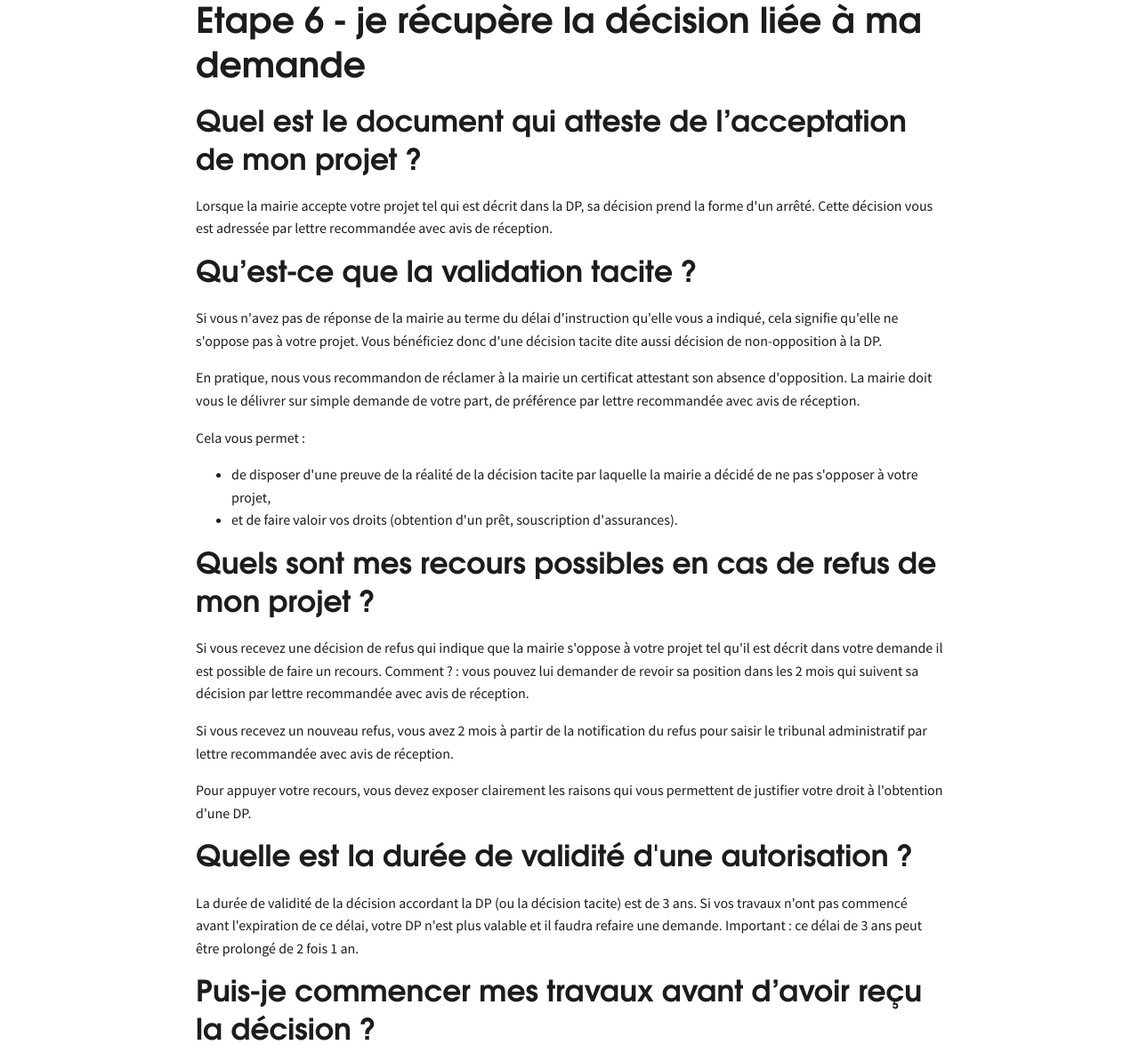
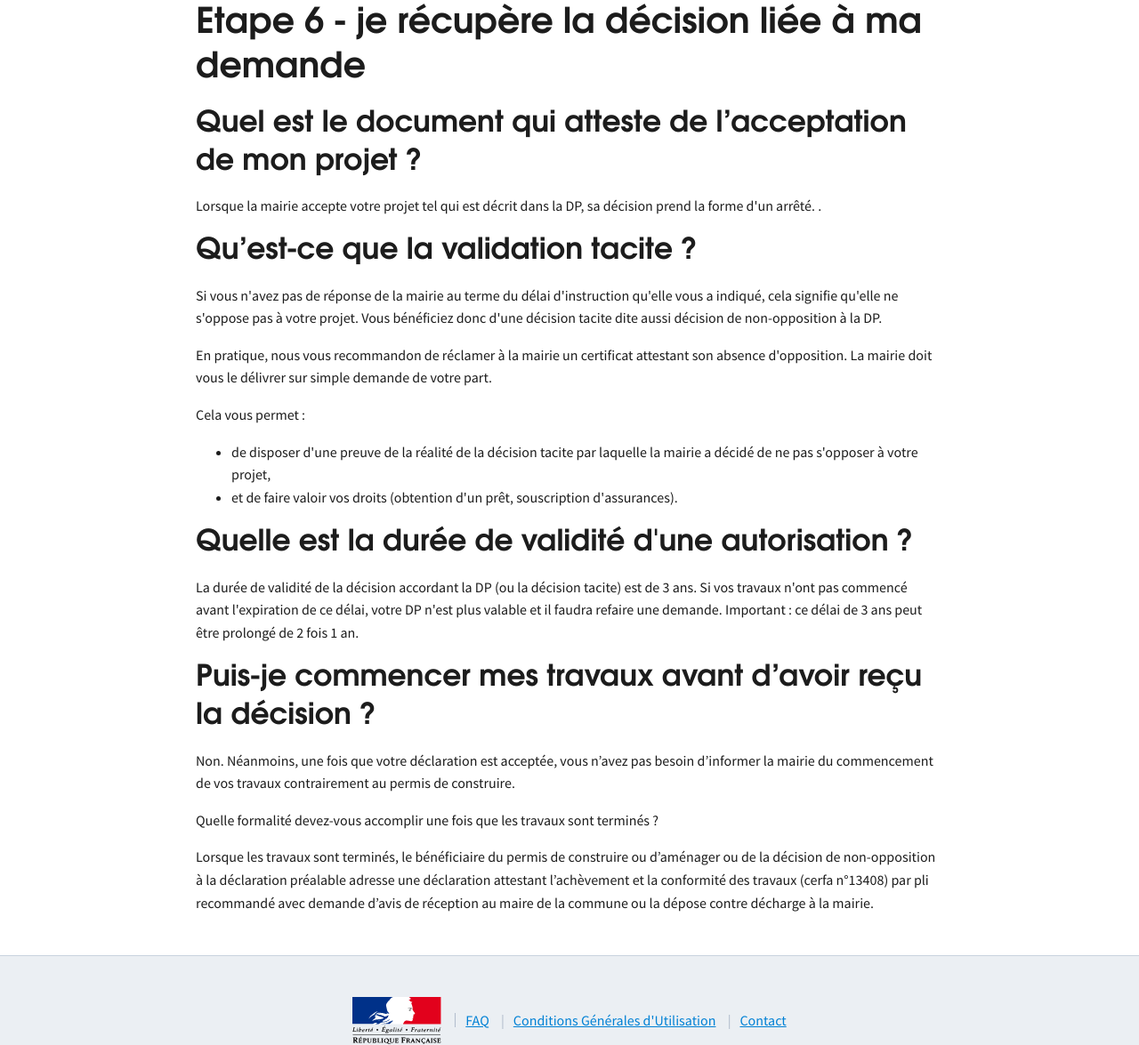
Before and after one commit to MTES-MCT/permis-construire, a Symfony app: template app/templates/static/faq.html.twig in a window 1280 px wide. Shown: the part 4712-5887 px from the top of the page at 89% size. Run offline with Twig, Linux system fonts and the light colour scheme; the template is opened without the code that fills it, so the values that code supplies are empty; some libraries are stand-ins or nearby versions.

Commit message:
:art: amélioration textes FAQ

```diff
--- a/app/templates/static/faq.html.twig
+++ b/app/templates/static/faq.html.twig
@@ -123,10 +123,10 @@
         <h2 id="etape6">Etape 6 -  je récupère la décision liée à ma demande</h2>
 
             <h3>Quel est le document qui atteste de l’acceptation de mon projet ? </h3>
-            <p>Lorsque la mairie accepte votre projet tel qui est décrit dans la DP, sa décision prend la forme d'un arrêté. Cette décision vous est adressée par lettre recommandée avec avis de réception.</p>
+            <p>Lorsque la mairie accepte votre projet tel qui est décrit dans la DP, sa décision prend la forme d'un arrêté. {#Cette décision vous est adressée par lettre recommandée avec avis de réception#}.</p>
             <h3>Qu’est-ce que la validation tacite ?</h3>
             <p>Si vous n'avez pas de réponse de la mairie au terme du délai d'instruction qu'elle vous a indiqué, cela signifie qu'elle ne s'oppose pas à votre projet. Vous bénéficiez donc d'une décision tacite dite aussi décision de non-opposition à la DP.</p>
-            <p>En pratique, nous vous recommandon de réclamer à la mairie un certificat attestant son absence d'opposition. La mairie doit vous le délivrer sur simple demande de votre part, de préférence par lettre recommandée avec avis de réception.</p>
+            <p>En pratique, nous vous recommandon de réclamer à la mairie un certificat attestant son absence d'opposition. La mairie doit vous le délivrer sur simple demande de votre part{#, de préférence par lettre recommandée avec avis de réception#}.</p>
             <p>Cela vous permet :</p>
             <ul>
                 <li>de disposer d'une preuve de la réalité de la décision tacite par laquelle la mairie a décidé de ne pas s'opposer à votre projet,</li>
@@ -138,10 +138,10 @@
             {#<p>INFO METIER</p>#}
             {#<p>Proportion ? </p>#}
 
-            <h3>Quels sont mes recours possibles en cas de refus de mon projet ?</h3>
-            <p>Si vous recevez une décision de refus qui indique que la mairie s'oppose à votre projet tel qu'il est décrit dans votre demande il est possible de faire un recours. Comment ? : vous pouvez lui demander de revoir sa position dans les 2 mois qui suivent sa décision par lettre recommandée avec avis de réception.</p>
-            <p>Si vous recevez un nouveau refus, vous avez 2 mois à partir de la notification du refus pour saisir le tribunal administratif par lettre recommandée avec avis de réception.</p>
-            <p>Pour appuyer votre recours, vous devez exposer clairement les raisons qui vous permettent de justifier votre droit à l'obtention d'une DP.</p>
+            {#<h3>Quels sont mes recours possibles en cas de refus de mon projet ?</h3>#}
+            {#<p>Si vous recevez une décision de refus qui indique que la mairie s'oppose à votre projet tel qu'il est décrit dans votre demande il est possible de faire un recours. Comment ? : vous pouvez lui demander de revoir sa position dans les 2 mois qui suivent sa décision par lettre recommandée avec avis de réception.</p>#}
+            {#<p>Si vous recevez un nouveau refus, vous avez 2 mois à partir de la notification du refus pour saisir le tribunal administratif par lettre recommandée avec avis de réception.</p>#}
+            {#<p>Pour appuyer votre recours, vous devez exposer clairement les raisons qui vous permettent de justifier votre droit à l'obtention d'une DP.</p>#}
 
             <h3>Quelle est la durée de validité d'une autorisation ?</h3>
             <p>La durée de validité de la décision accordant la DP (ou la décision tacite) est de 3 ans. Si vos travaux n'ont pas commencé avant l'expiration de ce délai, votre DP n'est plus valable et il faudra refaire une demande. Important : ce délai de 3 ans peut être prolongé de 2 fois 1 an. </p>
```
Also changed, not shown: app/tests/Infrastructure/Parser/GenericDsApiParserTest.php (+2 -0 lines).
